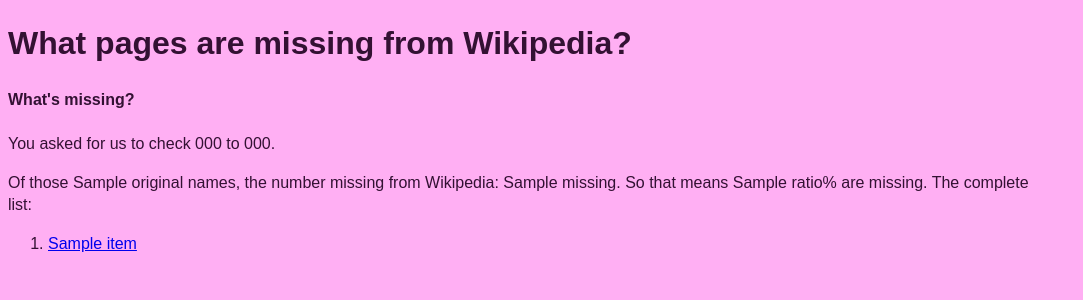
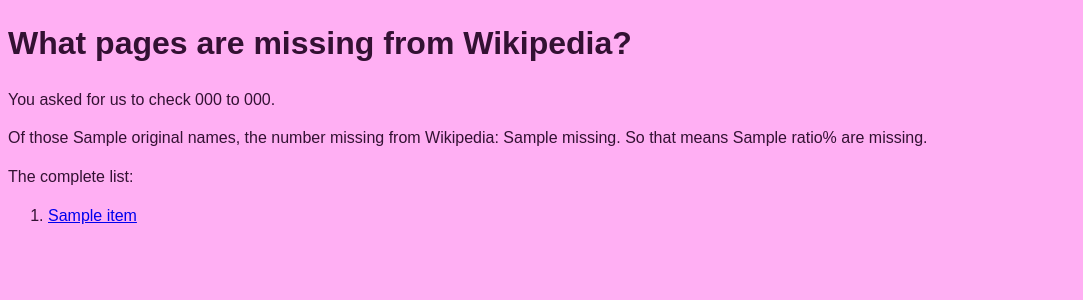
Before and after one commit to brainwane/missing-from-wikipedia, a Flask app: template webapp/templates/results.html in a window 1280 px wide. Shown: the top 300 px of the page, without its empty margins (0-1083 px from the left). Run offline with Flask 2, Linux system fonts and the light colour scheme; the template is opened without the code that fills it: most values are stand-ins (such as "Sample title", 1, 10 or a date in 2020).

Commit message:
better tag division on template page

```diff
--- a/webapp/templates/datainput.html
+++ b/webapp/templates/datainput.html
@@ -21,7 +21,7 @@
   <option value="ta">Tamil</option>
   <option value="he">Hebrew</option>
       </select>
-    <input type='submit' value='Submit' />
+    <input type='submit' value='Submit text' />
       </p>
     </form>
 
--- a/webapp/templates/results.html
+++ b/webapp/templates/results.html
@@ -1,19 +1,20 @@
 <!doctype html>
+<head>
 <title>Missing from Wikipedia</title>
 <meta http-equiv="Content-Type" content="text/html; charset=utf-8">
 <link rel=stylesheet type=text/css href='{{ url_for('static',filename='css/my.css')}}'>
 <link rel="shortcut icon" href="{{ url_for('static', filename='ico/favicon.ico') }}">
-<div class=page>
+</head>
+<body>
   <h1>What pages are missing from Wikipedia?</h1>
-  <div class=metanav>
 
-    <h4>
-      What's missing?
-    </h4>
 
+  <div class="statistics">
     You asked for us to check {{checkname[0].decode("utf-8")}} to {{checkname[-1].decode("utf-8")}}.
 <p>
     Of those {{stats["original"]}} names, the number missing from Wikipedia: {{stats["missing"]}}. So that means {{stats["ratio"]}}% are missing.
+</div>
+  <div class="missingnames">
       The complete list:<p><ol>
 
     {% for item in result %}
@@ -21,4 +22,5 @@
     {% endfor %}
 </ol>
   </div>
-</div>
+</body>
+</html>
```
